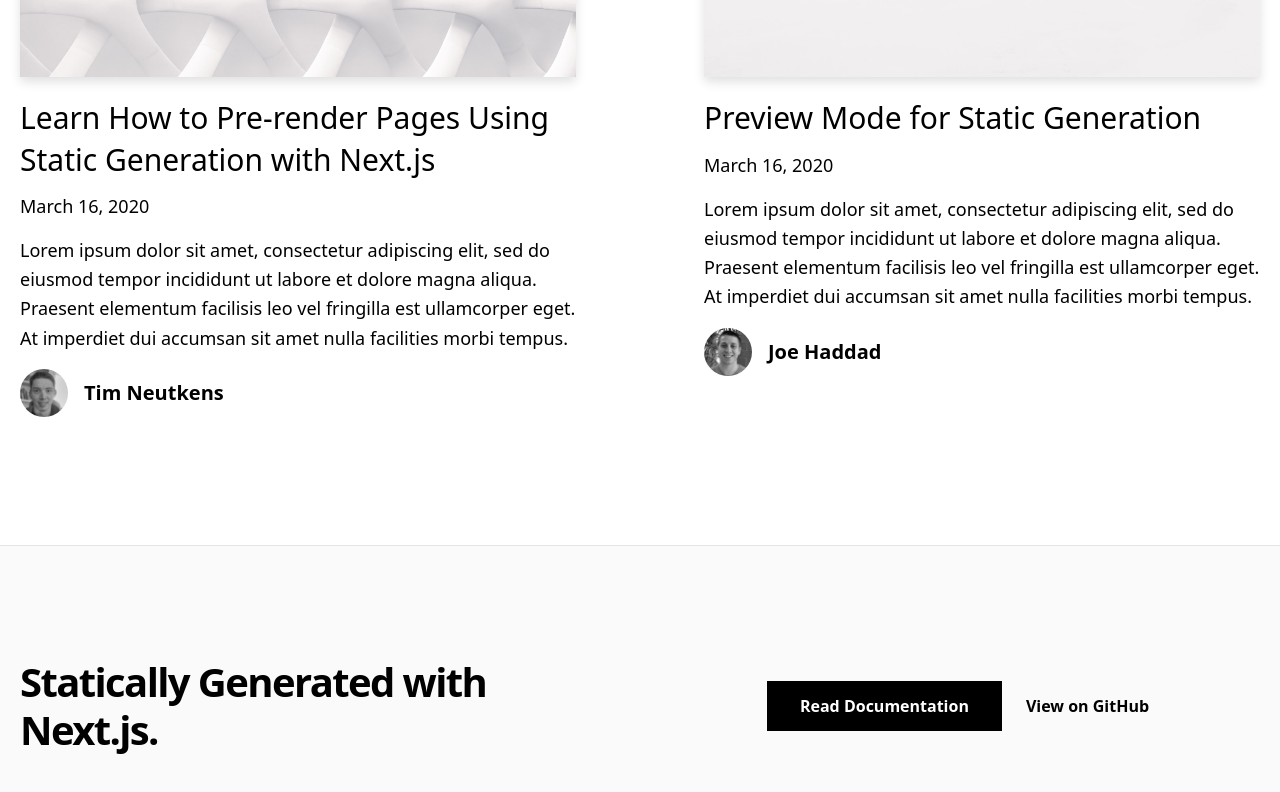
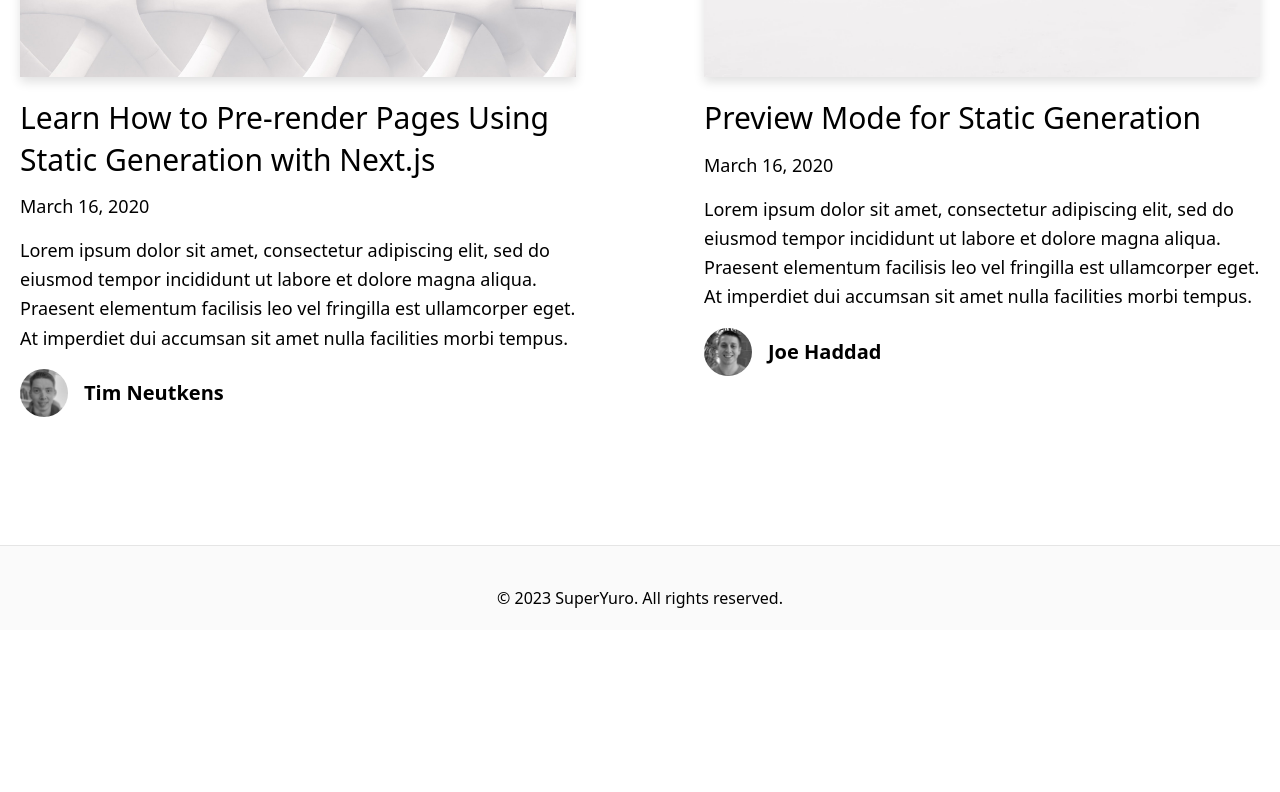
Before and after one commit to SuperYuro/superyuro-blog, a Next.js app: page / in a window 1280 px wide. Shown: the part 1528-2320 px from the top of the page. After the commit the page ends 2178 px from the top, so only its background shows below. Built offline with nearby package versions, Linux system fonts and the light colour scheme.

Commit message:
feat: customize footer

```diff
--- a/components/footer.tsx
+++ b/components/footer.tsx
@@ -1,32 +1,18 @@
-import Container from './container'
-import { EXAMPLE_PATH } from '../lib/constants'
+import Container from "./container";
+import { EXAMPLE_PATH } from "../lib/constants";
 
 const Footer = () => {
   return (
-    <footer className="bg-neutral-50 border-t border-neutral-200">
+    <footer className="border-t bg-neutral-50 border-neutral-200">
       <Container>
-        <div className="py-28 flex flex-col lg:flex-row items-center">
-          <h3 className="text-4xl lg:text-[2.5rem] font-bold tracking-tighter leading-tight text-center lg:text-left mb-10 lg:mb-0 lg:pr-4 lg:w-1/2">
-            Statically Generated with Next.js.
-          </h3>
-          <div className="flex flex-col lg:flex-row justify-center items-center lg:pl-4 lg:w-1/2">
-            <a
-              href="https://nextjs.org/docs/basic-features/pages"
-              className="mx-3 bg-black hover:bg-white hover:text-black border border-black text-white font-bold py-3 px-12 lg:px-8 duration-200 transition-colors mb-6 lg:mb-0"
-            >
-              Read Documentation
-            </a>
-            <a
-              href={`https://github.com/vercel/next.js/tree/canary/examples/${EXAMPLE_PATH}`}
-              className="mx-3 font-bold hover:underline"
-            >
-              View on GitHub
-            </a>
+        <div className="p-5 m-5">
+          <div className="text-center">
+            © 2023 SuperYuro. All rights reserved.
           </div>
         </div>
       </Container>
     </footer>
-  )
-}
+  );
+};
 
-export default Footer
+export default Footer;
--- a/components/layout.tsx
+++ b/components/layout.tsx
@@ -1,23 +1,21 @@
-import Alert from './alert'
-import Footer from './footer'
-import Meta from './meta'
+import Footer from "./footer";
+import Meta from "./meta";
 
 type Props = {
-  preview?: boolean
-  children: React.ReactNode
-}
+  preview?: boolean;
+  children: React.ReactNode;
+};
 
 const Layout = ({ preview, children }: Props) => {
   return (
     <>
       <Meta />
       <div className="min-h-screen">
-        <Alert preview={preview} />
         <main>{children}</main>
       </div>
       <Footer />
     </>
-  )
-}
+  );
+};
 
-export default Layout
+export default Layout;
```
